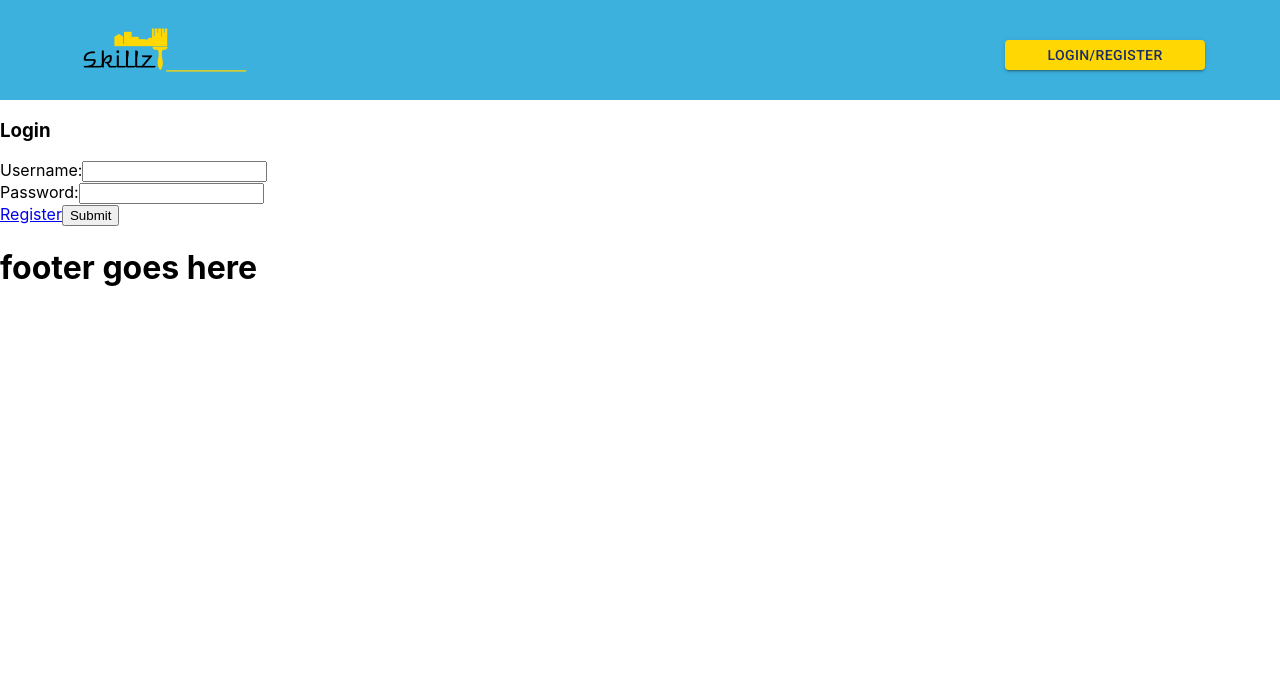
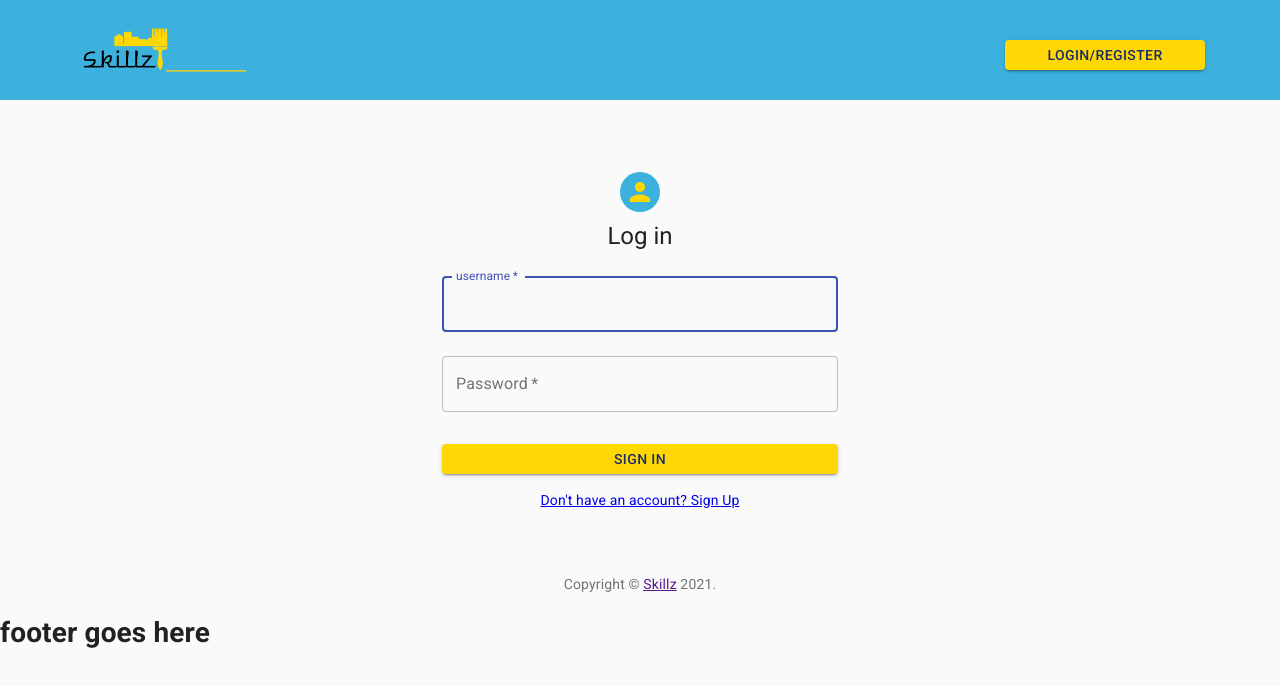
Before and after one commit to gradyki/Skillz, a React (Create React App) app in the folder client/: page /login in a window 1280 px wide. Shown: the top 686 px of the page. Built offline with nearby package versions, Linux system fonts and the light colour scheme.

Commit message:
login page styling

```diff
--- /dev/null
+++ b/client/src/screens/Login/Login.css
@@ -0,0 +1,16 @@
+.makeStyles-avatar-2 {
+  background-color: var(--tone1) !important;
+}
+
+.MuiAvatar-colorDefault {
+  color: var(--tone2) !important;
+}
+
+.makeStyles-avatar-20 .makeStyles-avatar-26 .makeStyles-avatar-18 {
+  background-color: var(--tone1) !important;
+}
+
+.register-link {
+  display: flex;
+  justify-content: center;
+}
--- a/client/src/screens/Login/Login.jsx
+++ b/client/src/screens/Login/Login.jsx
@@ -1,124 +1,50 @@
-// import Avatar from '@material-ui/core/Avatar';
-// import Button from '@material-ui/core/Button';
-// import CssBaseline from '@material-ui/core/CssBaseline';
-// import TextField from '@material-ui/core/TextField';
-// import FormControlLabel from '@material-ui/core/FormControlLabel';
-// import Checkbox from '@material-ui/core/Checkbox';
-// import Link from '@material-ui/core/Link';
-// import Grid from '@material-ui/core/Grid';
-// import Box from '@material-ui/core/Box';
-// import LockOutlinedIcon from '@material-ui/icons/LockOutlined';
-// import Typography from '@material-ui/core/Typography';
-// import { makeStyles } from '@material-ui/core/styles';
-// import Container from '@material-ui/core/Container';
-
-// function Copyright() {
-//   return (
-//     <Typography variant="body2" color="textSecondary" align="center">
-//       {'Copyright © '}
-//       <Link color="inherit" href="https://material-ui.com/">
-//         Your Website
-//       </Link>{' '}
-//       {new Date().getFullYear()}
-//       {'.'}
-//     </Typography>
-//   );
-// }
-
-// const useStyles = makeStyles((theme) => ({
-//   paper: {
-//     marginTop: theme.spacing(8),
-//     display: 'flex',
-//     flexDirection: 'column',
-//     alignItems: 'center',
-//   },
-//   avatar: {
-//     margin: theme.spacing(1),
-//     backgroundColor: theme.palette.secondary.main,
-//   },
-//   form: {
-//     width: '100%', // Fix IE 11 issue.
-//     marginTop: theme.spacing(1),
-//   },
-//   submit: {
-//     margin: theme.spacing(3, 0, 2),
-//   },
-// }));
-
-// export default function SignIn() {
-//   const classes = useStyles();
-
-//   return (
-//     <Container component="main" maxWidth="xs">
-//       <CssBaseline />
-//       <div className={classes.paper}>
-//         <Avatar className={classes.avatar}>
-//           <LockOutlinedIcon />
-//         </Avatar>
-//         <Typography component="h1" variant="h5">
-//           Sign in
-//         </Typography>
-//         <form className={classes.form} noValidate>
-//           <TextField
-//             variant="outlined"
-//             margin="normal"
-//             required
-//             fullWidth
-//             id="email"
-//             label="Email Address"
-//             name="email"
-//             autoComplete="email"
-//             autoFocus
-//           />
-//           <TextField
-//             variant="outlined"
-//             margin="normal"
-//             required
-//             fullWidth
-//             name="password"
-//             label="Password"
-//             type="password"
-//             id="password"
-//             autoComplete="current-password"
-//           />
-//           <FormControlLabel
-//             control={<Checkbox value="remember" color="primary" />}
-//             label="Remember me"
-//           />
-//           <Button
-//             type="submit"
-//             fullWidth
-//             variant="contained"
-//             color="primary"
-//             className={classes.submit}
-//           >
-//             Sign In
-//           </Button>
-//           <Grid container>
-//             <Grid item xs>
-//               <Link href="#" variant="body2">
-//                 Forgot password?
-//               </Link>
-//             </Grid>
-//             <Grid item>
-//               <Link href="#" variant="body2">
-//                 {"Don't have an account? Sign Up"}
-//               </Link>
-//             </Grid>
-//           </Grid>
-//         </form>
-//       </div>
-//       <Box mt={8}>
-//         <Copyright />
-//       </Box>
-//     </Container>
-//   );
-// }
-
+import './Login.css'
 import { useState } from 'react';
 import { Link } from 'react-router-dom';
+import Avatar from '@material-ui/core/Avatar';
+import Button from '@material-ui/core/Button';
+import CssBaseline from '@material-ui/core/CssBaseline';
+import TextField from '@material-ui/core/TextField';
+import Grid from '@material-ui/core/Grid';
+import Box from '@material-ui/core/Box';
+import Typography from '@material-ui/core/Typography';
+import { makeStyles } from '@material-ui/core/styles';
+import Container from '@material-ui/core/Container';
 
-export default function Login(props) {
+function Copyright() {
+  return (
+    <Typography variant="body2" color="textSecondary" align="center">
+      {'Copyright © '}
+      <Link color="inherit" href="https://material-ui.com/">
+        Skillz
+      </Link>{' '}
+      {new Date().getFullYear()}
+      {'.'}
+    </Typography>
+  );
+}
+
+const useStyles = makeStyles((theme) => ({
+  paper: {
+    marginTop: theme.spacing(8),
+    display: 'flex',
+    flexDirection: 'column',
+    alignItems: 'center',
+  },
+  avatar: {
+    margin: theme.spacing(1),
+    backgroundColor: theme.palette.secondary.main,
+  },
+  form: {
+    width: '100%', // Fix IE 11 issue.
+    marginTop: theme.spacing(1),
+  },
+  submit: {
+    margin: theme.spacing(3, 0, 2),
+  },
+}));
+
+export default function LogIn(props) {
   const [formData, setFormData] = useState({
     username: '',
     password: ''
@@ -134,38 +60,71 @@
     }))
   }
 
+  const classes = useStyles();
+
   return (
-    <form onSubmit={(e) => {
+    <Container component="main" maxWidth="xs">
+      <CssBaseline />
+      <div className={classes.paper}>
+        <Avatar className={classes.avatar}>
+
+        </Avatar>
+        <Typography component="h1" variant="h5">
+          Log in
+        </Typography>
+        <form className={classes.form} noValidate onSubmit={(e) => {
       e.preventDefault();
       handleLogin(formData);
     }}>
-      <h3>Login</h3>
-      {
-        error &&
-        <p>{error}</p>
-      }
-      <label>
-        Username:
-        <input
-          type='text'
-          name='username'
+          <TextField
+            variant="outlined"
+            margin="normal"
+            required
+            fullWidth
+            id="username"
+            label="username"
+            name="username"
+            autoComplete="username"
             value={username}
             onChange={handleChange}
+            autoFocus
           />
-      </label>
-      <br />
-      <label>
-        Password:
-        <input
-          type='password'
-          name='password'
+          <TextField
+            variant="outlined"
+            margin="normal"
+            required
+            fullWidth
+            name="password"
+            label="Password"
+            type="password"
+            id="password"
+            autoComplete="current-password"
             value={password}
             onChange={handleChange}
           />
-      </label>
-      <br />
-      <Link to='/register'>Register</Link>
-      <button>Submit</button>
+          {/* <FormControlLabel
+            control={<Checkbox value="remember" color="primary" />}
+            label="Remember me"
+          /> */}
+          <Button
+            type="submit"
+            fullWidth
+            variant="contained"
+            color="primary"
+            className={classes.submit}
+          >
+            Sign In
+          </Button>
+         <div className='register-link'>
+              <Link to='/register' variant="body2">
+                {"Don't have an account? Sign Up"}
+              </Link>
+            </div>
         </form>
-  )
+      </div>
+      <Box mt={8}>
+        <Copyright />
+      </Box>
+    </Container>
+  );
 }
```
Lines whose indentation alone changed are shown as unchanged.
